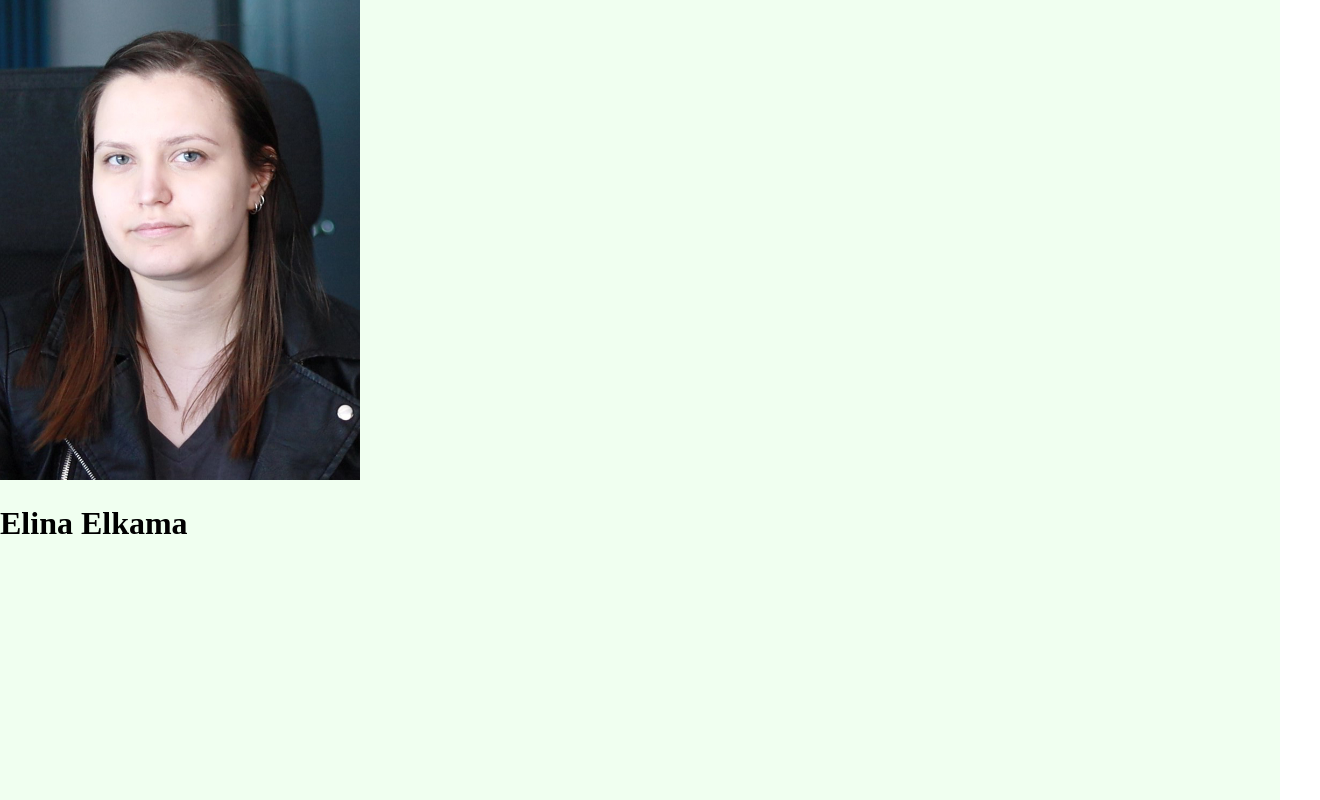
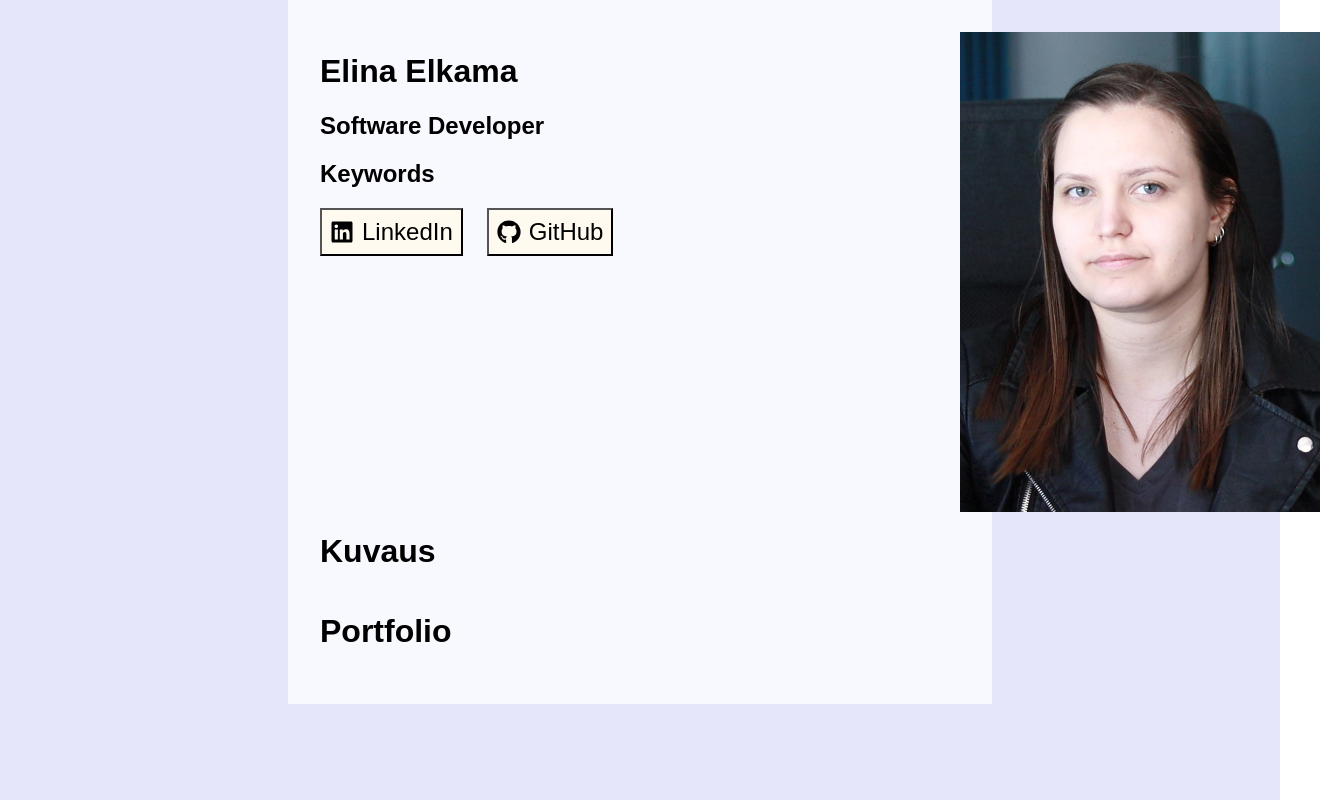
Before and after one commit to elinaelkama/elinaelkama.com, a React (Vite) app: page / in a window 1280 px wide. Shown: the whole page, 1320 px wide, since content can reach past the window. Built offline with nearby package versions, Linux system fonts and the light colour scheme.

Commit message:
added: page structure, link button, grids, ds sizes and colors

```diff
--- a/package.json
+++ b/package.json
@@ -15,6 +15,7 @@
     "babel-plugin-styled-components": "^2.0.7",
     "react": "^18.2.0",
     "react-dom": "^18.2.0",
+    "react-icons": "^4.8.0",
     "styled-components": "^5.3.9"
   },
   "devDependencies": {
--- a/src/App.tsx
+++ b/src/App.tsx
@@ -1,19 +1,49 @@
 import styled from 'styled-components'
 import Portrait from './components/Portrait'
-import { backgroundPrimary } from './style/DesignSystem'
+import { backgroundPrimary, backgroundSecondary, lg, typefacePrimary } from './style/DesignSystem'
+import Links from './components/Links'
 
-const Container = styled.div`
+const AppContainer = styled.div`
   background-color: ${backgroundPrimary};
   padding: 0em;
   min-height: 100vh;
+  display: grid;
+  justify-content: center;
+  align-content: start;
+  font-family: ${typefacePrimary};
+`
+const Container = styled.div`
+  background-color: ${backgroundSecondary};
+  max-width: 50vw;
+  padding: ${lg};
+  display: grid;
+`
+const PersonalDetails = styled.div`
+  display: grid;
+  grid-template-columns: 40rem min-content;
 `
 
 function App() {
   return (
-    <Container className="App">
-      <Portrait altText='Portrait of Elina' />
-      <h1>Elina Elkama</h1>
-    </Container>
+    <AppContainer className="App">
+      <Container>
+        <PersonalDetails>
+          <div>
+            <h1>Elina Elkama</h1>
+            <h2>Software Developer</h2>
+            <h2>Keywords</h2>
+            <Links />
+          </div>
+          <Portrait altText='Portrait of Elina' />
+        </PersonalDetails>
+        <div>
+          <h1>Kuvaus</h1>
+        </div>
+        <div>
+          <h1>Portfolio</h1>
+        </div>
+      </Container>
+    </AppContainer>
   )
 }
 
--- /dev/null
+++ b/src/components/LinkButton.tsx
@@ -0,0 +1,32 @@
+import { ReactNode } from "react"
+import styled from "styled-components"
+import { buttonPrimary, md, xs } from "../style/DesignSystem"
+
+
+type Props = {
+	children: ReactNode
+	href: string
+}
+
+const Link = styled.a`
+	text-decoration: none;
+`
+
+const Button = styled.button`
+	font-size: ${md};
+	display: inline-flex;
+    justify-content: center;
+    align-items: center;
+	padding: ${xs};
+	gap: ${xs};
+	cursor: pointer;
+	background-color: ${buttonPrimary};
+`
+
+const LinkButton = ({ children, href }: Props) => {
+	return (
+		<Link href={href}><Button>{children}</Button></Link>
+	)
+}
+
+export default LinkButton
--- /dev/null
+++ b/src/components/Links.tsx
@@ -0,0 +1,20 @@
+import { FaLinkedin, FaGithub } from "react-icons/fa";
+import LinkButton from "./LinkButton";
+import styled from "styled-components";
+import { md } from "../style/DesignSystem";
+
+const Container = styled.div`
+	display: inline-flex;
+	gap: ${md};
+`
+
+const Links = () => {
+	return (
+		<Container>
+			<LinkButton href="https://www.linkedin.com/in/elina-elkama-99423a232/"><FaLinkedin /><span>LinkedIn</span></LinkButton>
+			<LinkButton href="https://github.com/elinaelkama"><FaGithub /><span>GitHub</span></LinkButton>
+		</Container>
+	)
+}
+
+export default Links
--- a/src/style/DesignSystem.ts
+++ b/src/style/DesignSystem.ts
@@ -1 +1,9 @@
-export const backgroundPrimary = "honeydew"
+export const backgroundPrimary = "lavender"
+export const backgroundSecondary = "ghostwhite"
+export const xs = "0.5rem"
+export const sm = "1rem"
+export const md = "1.5rem"
+export const lg = "2rem"
+export const xl = "2.5rem"
+export const typefacePrimary = "sans-serif"
+export const buttonPrimary = "floralwhite"
```
Also changed, not shown: src/components/Description.tsx (added), src/components/Portfolio.tsx (added), 1 other file (tests, documents, lock files or other folders).
